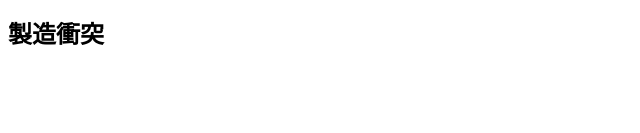
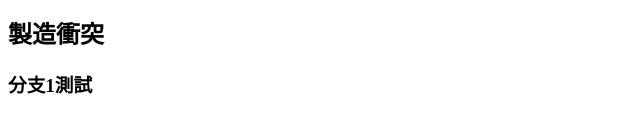
Before and after one commit to smallg0402/gittest, a plain HTML site: page index.html in a window 1280 px wide. Shown: the part 129-262 px from the top of the page, without its empty margins (0-640 px from the left). Drawn offline with Linux system fonts and the light colour scheme.

Commit message:
分支修改index.html

```diff
--- a/index.html
+++ b/index.html
@@ -9,5 +9,6 @@
     <h1>這是git練習</h1>
     <h2>test1製造衝突</h2>
     <h2>製造衝突</h2>
+    <h3>分支1測試</h3>
 </body>
 </html>
```
